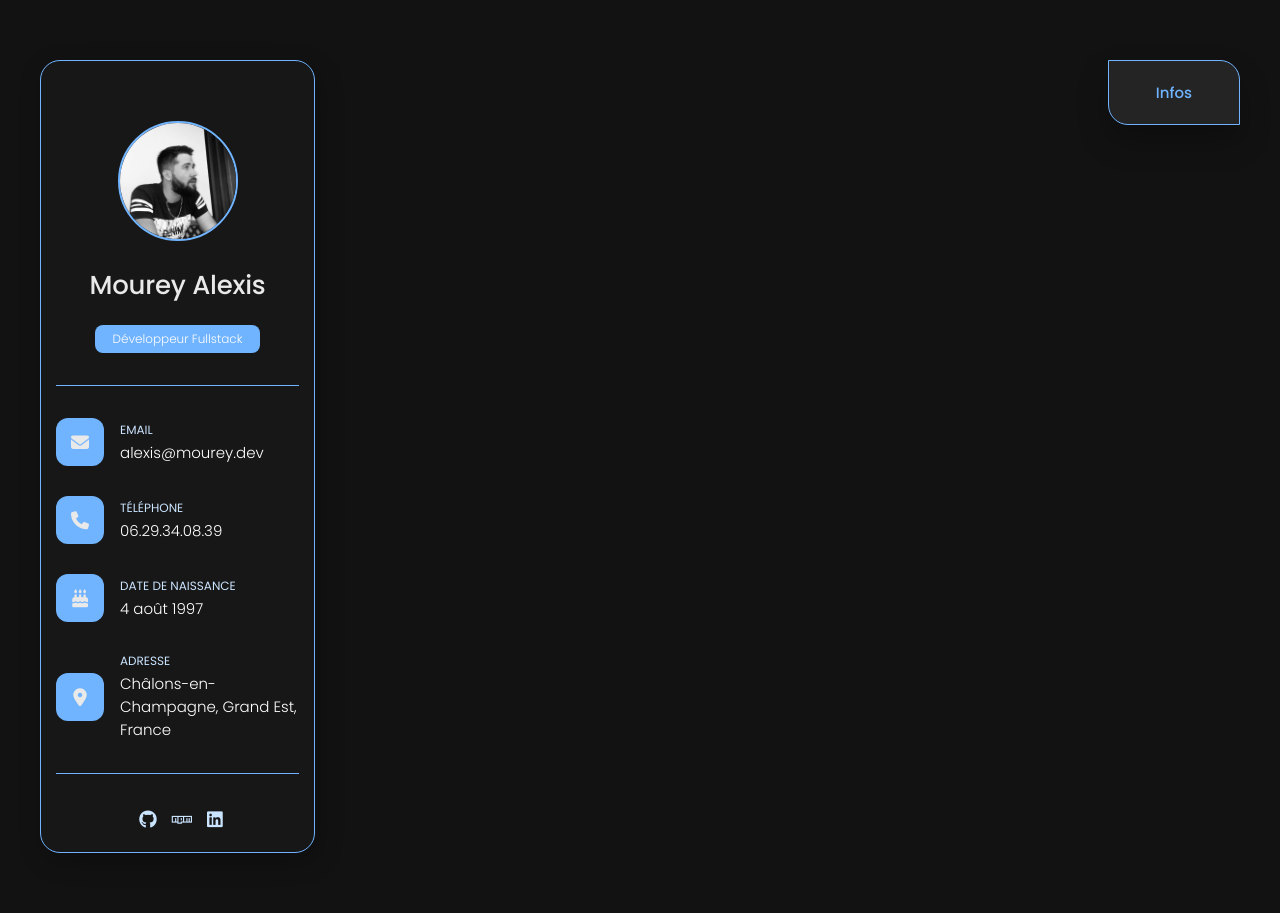
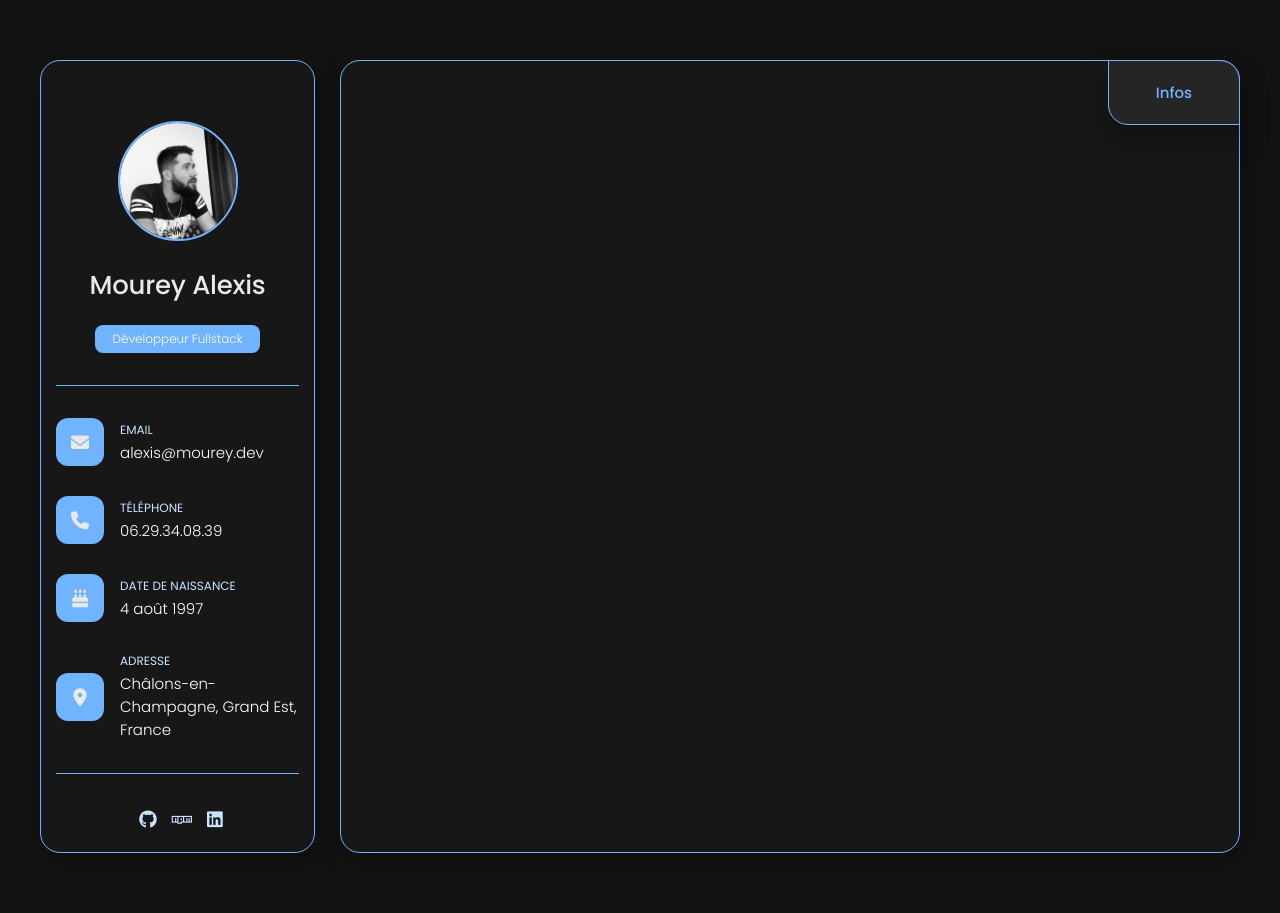
Before and after one commit to xixi52/Portfolio, a PHP site: page / in a window 1280 px wide. Run offline with PHP 8.4, Linux system fonts and the light colour scheme.

Commit message:
Add article

```diff
--- a/assets/css/style.css
+++ b/assets/css/style.css
@@ -95,7 +95,7 @@ body {
   border-radius: 8px;
 }
 
-.leftbox {
+.leftbox, article {
   background: #171717;
   border: 1px solid #70b3ff;
   border-radius: 20px;
@@ -256,7 +256,6 @@ body {
   width: max-content;
   padding: 0 20px;
   background: hsla(240, 1%, 17%, 0.75);
-  backdrop-filter: blur(10px);
   border: 1px solid #70b3ff;
   border-radius: 0 20px;
   box-shadow: 0 16px 30px hsla(0, 0%, 0%, 0.25);
@@ -290,3 +289,9 @@ body {
 .navbar-link {
   font-weight: 500;
 }
+
+article {
+  min-height: 100%;
+  display: block;
+  animation: fade 0.5s ease backwards;
+}
--- a/index.php
+++ b/index.php
@@ -29,6 +29,15 @@
 
       <!-- FIN NAVBAR -->
 
+      <!-- DEBUT ARTICLE PAGE -->
+      <article>
+
+
+
+      </article>
+      <!-- FIN ARTICLE PAGE -->
+
+
     </div>
     <!-- FIN CONTENT -->
 
```
